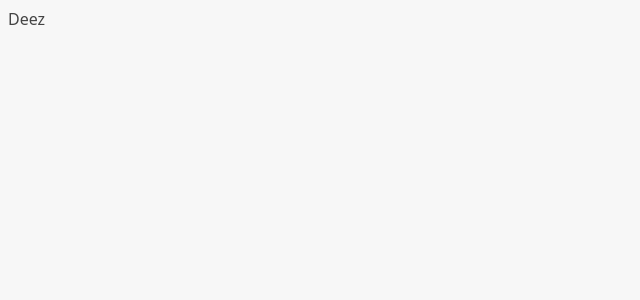
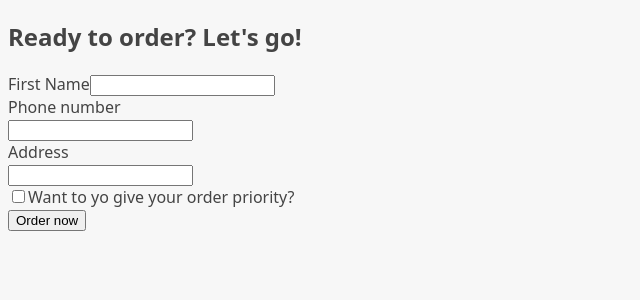
Before and after one commit to rhyzero/pizza-app, a React (Vite) app: page /order/new in a window 1280 px wide. Shown: the top 300 px of the page, without its empty margins (0-640 px from the left). Built offline with nearby package versions, Linux system fonts and the light colour scheme.

Commit message:
added routes

```diff
--- a/src/App.jsx
+++ b/src/App.jsx
@@ -1,5 +1,35 @@
+import { RouterProvider, createBrowserRouter } from "react-router-dom";
+import Home from "./ui/Home";
+import Menu from "./features/menu/Menu";
+import Cart from "./features/cart/Cart";
+import CreateOrder from "./features/order/CreateOrder";
+import Order from "./features/order/Order";
+
+const router = createBrowserRouter([
+  {
+    path: "/",
+    element: <Home />,
+  },
+  {
+    path: "/menu",
+    element: <Menu />,
+  },
+  {
+    path: "/cart",
+    element: <Cart />,
+  },
+  {
+    path: "/order/new",
+    element: <CreateOrder />,
+  },
+  {
+    path: "/order/:orderId",
+    element: <Order />,
+  },
+]);
+
 function App() {
-  return <div>Deez </div>;
+  return <RouterProvider router={router} />;
 }
 
 export default App;
--- a/src/features/order/Order.jsx
+++ b/src/features/order/Order.jsx
@@ -4,7 +4,7 @@
   calcMinutesLeft,
   formatCurrency,
   formatDate,
-} from "../../utils/helpers";
+} from "../../utilities/helpers";
 
 const order = {
   id: "ABCDEF",
```
Also changed, not shown: src/ui/AppLayout.jsx (added, +14 -0 lines), src/ui/Header.jsx (added, +11 -0 lines), .eslintrc.cjs.
